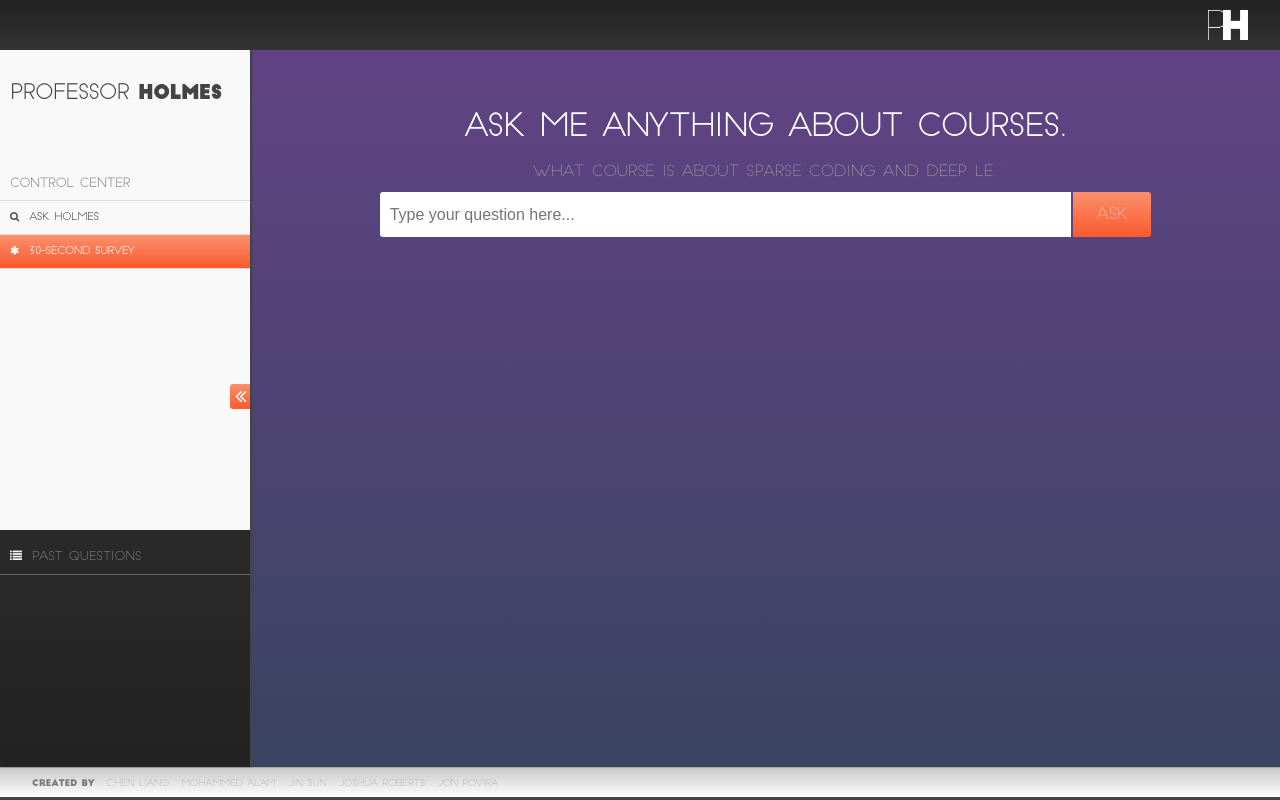
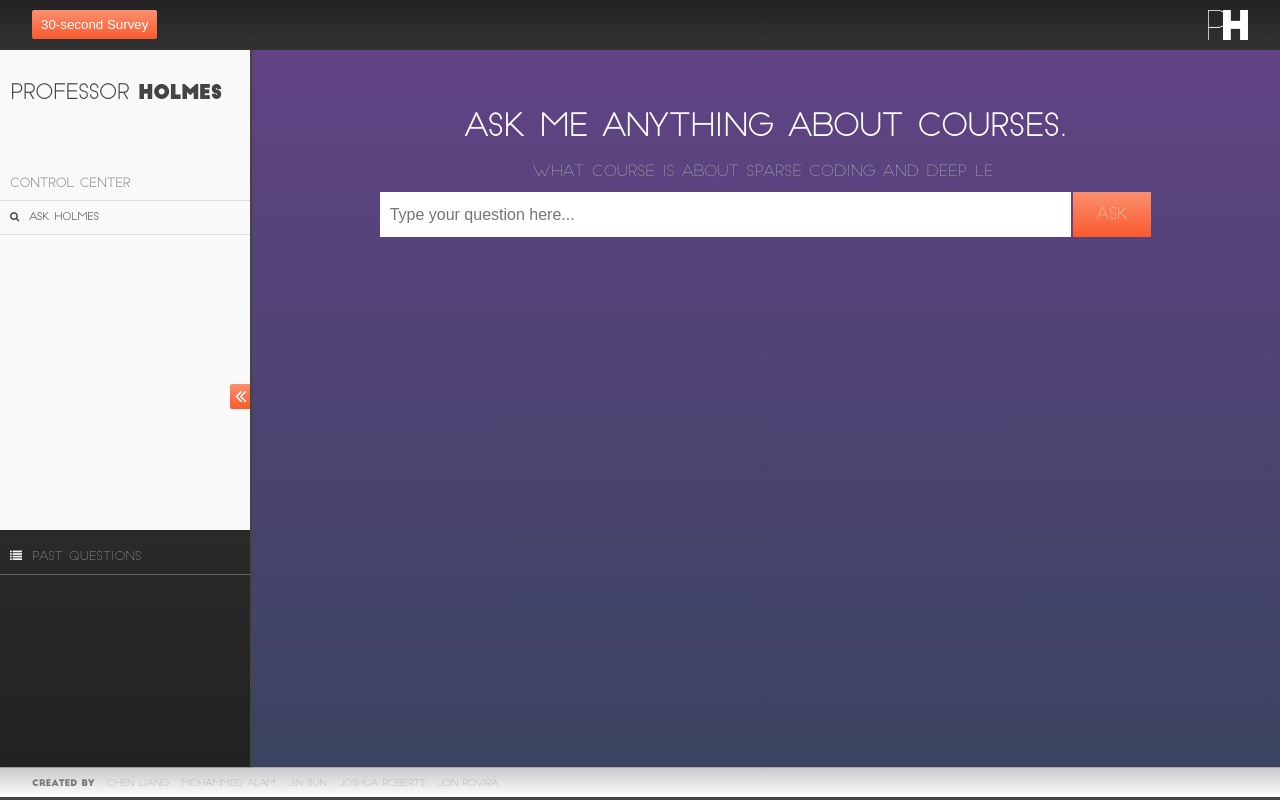
Before and after one commit to JinSun2014/CourseAdvisor, a Django app: template templates/index.html in a window 1280 px wide. Run offline with Django 3.2, Linux system fonts and the light colour scheme; the template is opened without the code that fills it, so the values that code supplies are empty; some libraries are stand-ins or nearby versions.

Commit message:
survey button moved

```diff
--- a/static/css/style.css
+++ b/static/css/style.css
@@ -29,6 +29,19 @@ html {
         height: 30px; }
         html body header div.header-inner div.header-left {
           float: left; }
+          html body header div.header-inner div.header-left button {
+            color: #fff;
+            background: -webkit-linear-gradient(#FA906E, #FA5A2E);
+            background: -o-linear-gradient(#FA906E, #FA5A2E);
+            background: -moz-linear-gradient(#FA906E, #FA5A2E);
+            background: linear-gradient(#FA906E, #FA5A2E);
+            border: none;
+            border-radius: 2px; }
+            html body header div.header-inner div.header-left button a {
+              display: block;
+              padding: 6px 3px;
+              color: #fff;
+              text-decoration: none; }
         html body header div.header-inner div.header-right {
           float: right; }
           html body header div.header-inner div.header-right img.user-image {
@@ -93,11 +106,7 @@ html {
           html body div.drawer nav.drawer-menu ul li:hover {
             background-color: #e3e3e3; }
           html body div.drawer nav.drawer-menu ul li#important-control-center {
-            color: #fff;
-            background: -webkit-linear-gradient(#FA906E, #FA5A2E);
-            background: -o-linear-gradient(#FA906E, #FA5A2E);
-            background: -moz-linear-gradient(#FA906E, #FA5A2E);
-            background: linear-gradient(#FA906E, #FA5A2E); }
+            color: #FA906E; }
       html body div.drawer div.past-questions {
         position: absolute;
         bottom: 0;
@@ -145,7 +154,7 @@ html {
         background: -moz-linear-gradient(#FA906E, #FA5A2E);
         background: linear-gradient(#FA906E, #FA5A2E);
         border: none;
-        border-radius: 3px 0 0 3px;
+        border-radius: 2px 0 0 2px;
         outline: none;
         cursor: pointer; }
         html body div.drawer button i {
@@ -235,7 +244,6 @@ html {
               font-family: Arial, Helvetica;
               color: #444;
               border: none;
-              border-radius: 3px 0 0 3px;
               outline: none;
               cursor: text; }
             html body main div.main-content section.query form input:hover {
@@ -258,7 +266,6 @@ html {
               background: linear-gradient(#FA906E, #FA5A2E);
               border: 2px solid #614385;
               border-style: none none none solid;
-              border-radius: 0 3px 3px 0;
               cursor: pointer; }
             html body main div.main-content section.query form button:hover {
               opacity: 0.9; }
@@ -377,8 +384,11 @@ html {
                       width: 70%; }
                       html body main div.main-content section.results ul.results-list li.result div.result-expand ul.relevant-text li {
                         text-align: right; } }
+            html body main div.main-content section.results ul.results-list > li:last-child {
+              margin-bottom: 3px; }
             html body main div.main-content section.results ul.results-list li.result:hover {
-              box-shadow: 0px 1px 7px #777; }
+              box-shadow: 0px 1px 7px #777;
+              opacity: 0.90; }
         html body main div.main-content section.schedule {
           width: 100%; }
           html body main div.main-content section.schedule table, html body main div.main-content section.schedule th, html body main div.main-content section.schedule td {
--- a/static/css/style.scss
+++ b/static/css/style.scss
@@ -63,6 +63,22 @@ html {
 				div.header-left {
 					float: left;
 
+					button {
+						color: #fff;
+						background: -webkit-linear-gradient($orange-background-color-1, $orange-background-color-2);
+						background: -o-linear-gradient($orange-background-color-1, $orange-background-color-2);
+						background: -moz-linear-gradient($orange-background-color-1, $orange-background-color-2);
+						background: linear-gradient($orange-background-color-1, $orange-background-color-2);
+						border: none;
+						border-radius: 2px;
+
+						a {
+							display: block;
+							padding: 6px 3px;
+							color: #fff;
+							text-decoration: none;
+						}
+					}
 				}
 				div.header-right {
 					float: right;
@@ -151,11 +167,7 @@ html {
 						background-color: #e3e3e3;
 					}
 					li#important-control-center {
-						color: #fff;
-						background: -webkit-linear-gradient($orange-background-color-1, $orange-background-color-2);
-						background: -o-linear-gradient($orange-background-color-1, $orange-background-color-2);
-						background: -moz-linear-gradient($orange-background-color-1, $orange-background-color-2);
-						background: linear-gradient($orange-background-color-1, $orange-background-color-2);
+						color: $orange-background-color-1;
 					}
 				}
 			}
@@ -221,7 +233,7 @@ html {
 				background: -moz-linear-gradient($orange-background-color-1, $orange-background-color-2);
 				background: linear-gradient($orange-background-color-1, $orange-background-color-2);
 				border: none;
-				border-radius: 3px 0 0 3px;
+				border-radius: 2px 0 0 2px;
 				outline: none;
 				cursor: pointer;
 
@@ -319,7 +331,6 @@ html {
 							font-family: Arial, Helvetica;
 							color: #444;
 							border: none;
-							border-radius: 3px 0 0 3px;
 							outline: none;
 							cursor: text;
 						}
@@ -345,7 +356,6 @@ html {
 							background: linear-gradient($orange-background-color-1, $orange-background-color-2);
 							border: 2px solid #614385;
 							border-style: none none none solid;
-							border-radius: 0 3px 3px 0;
 							cursor: pointer;
 						}
 						button:hover {
@@ -511,8 +521,12 @@ html {
 								}
 							}
 						}
+						> li:last-child {
+							margin-bottom: 3px;
+						}
 						li.result:hover {
 							box-shadow: 0px 1px 7px #777;
+							opacity: 0.90;
 						}
 					}
 				}
--- a/static/js/script.js
+++ b/static/js/script.js
@@ -449,9 +449,9 @@ $(document).ready(function() {
 				query();
 				return false;
 			});
-			$('div.result-middle, div.result-right').click(function() {
+			$('li.result').click(function() {
 
-				toggleReasoning($(this).parent());
+				toggleReasoning($(this));
 			});
 			$(document).on('click', 'ul.past-questions > li', function() {
 				var q = $(this).html();
--- a/templates/index.html
+++ b/templates/index.html
@@ -20,6 +20,7 @@
 		<header>
 			<div class="header-inner">
 				<div class="header-left">
+					<button><a href="https://www.surveymonkey.com/s/FFZ88QD">30-second Survey</a></button>
 				</div>
 				<div class="header-right">
 					<!-- <img class="user-image" src="static/img/me.jpg">
@@ -36,7 +37,6 @@
 				<ul>
 					<!-- <li><a href="#"><i class="fa fa-user"></i><span>Profile</span></a></li> -->
 					<li><a href="./"><i class="fa fa-search"></i><span>Ask Holmes</span></a></li>
-					<li id="important-control-center"><a href="https://www.surveymonkey.com/s/FFZ88QD"><i class="fa fa-asterisk"></i><span>30-second Survey</span></a></li>
 					<!-- <li><a href="./schedule"><i class="fa fa-calendar"></i><span>Schedule</span></a></li> -->
 					<!-- <li><a href="#"><i class="fa fa-sign-out"></i><span>Log Out</span></a></li> -->
 				</ul>
```
Also changed, not shown: other parts of templates/index.html (+138 -0 lines), 1 other file.
